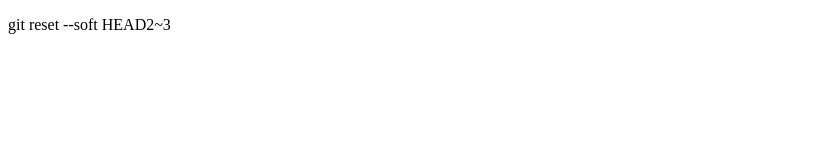
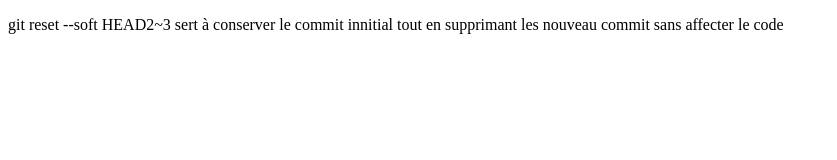
Before and after one commit to YATTARA-O/Yattara-Doranco, a plain HTML site: page github.html in a window 1280 px wide. Shown: the whole page, without its empty margins (0-837 px from the left). Drawn offline with Linux system fonts and the light colour scheme.

Commit message:
changement

```diff
--- a/github.html
+++ b/github.html
@@ -7,6 +7,6 @@
     <title>Git-Github</title>
 </head>
 <body>
-    <p>git reset --soft HEAD2~3 </p>
+    <p>git reset --soft HEAD2~3 sert à conserver le commit innitial tout en supprimant les nouveau commit sans affecter le code</p>
 </body>
 </html>
```
